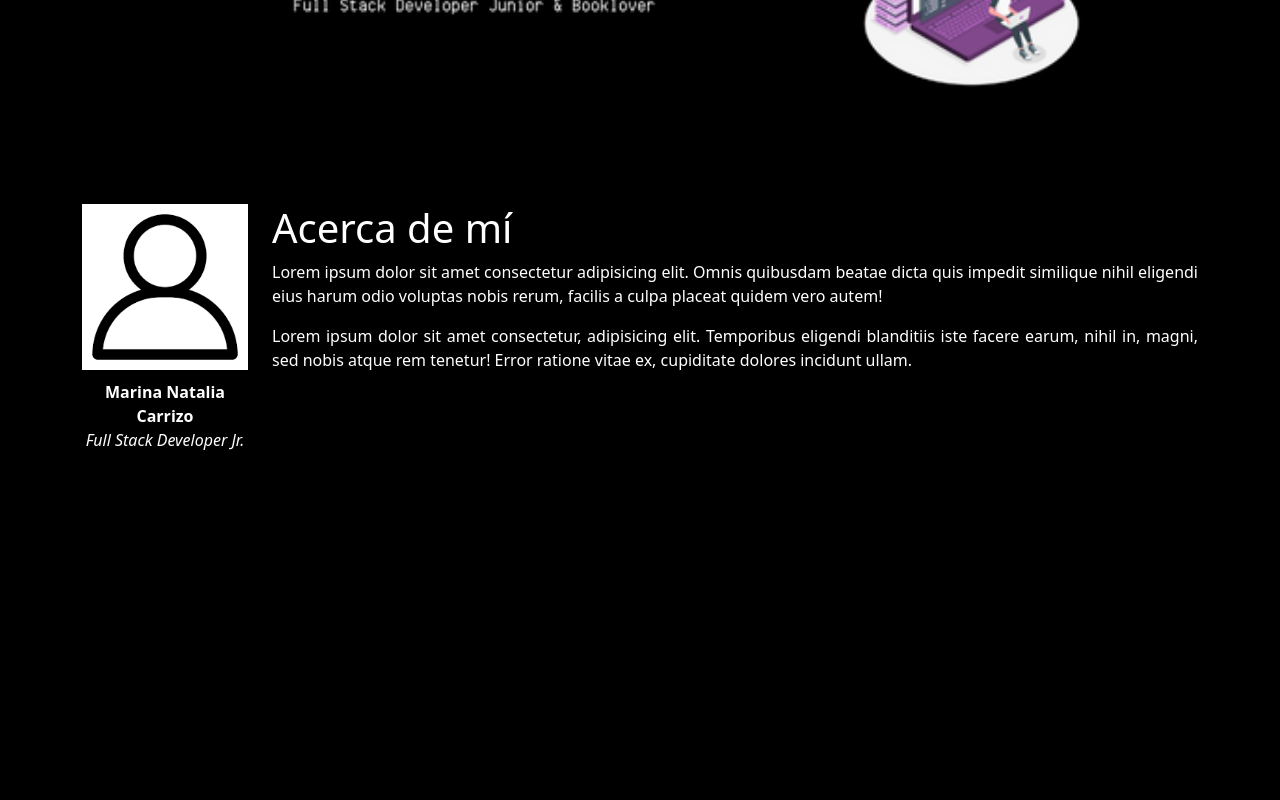
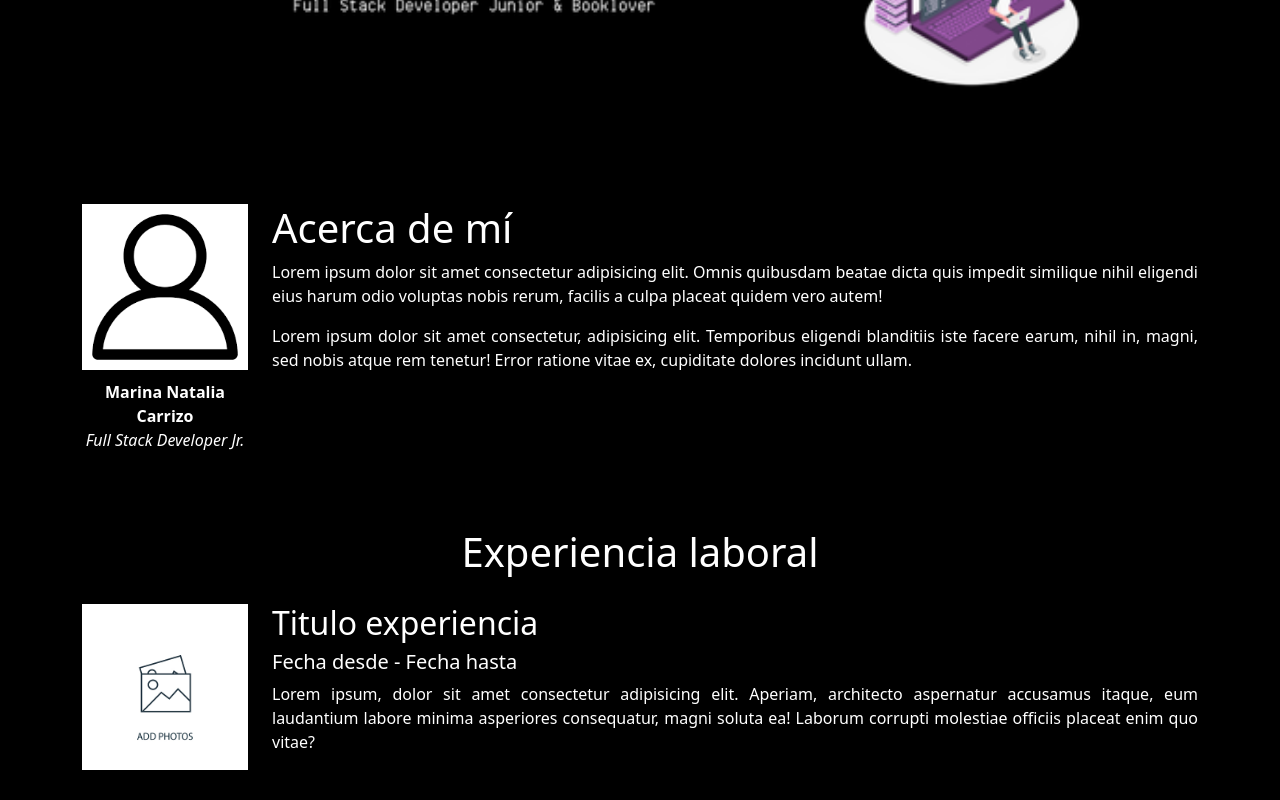
Before and after one commit to marinanc/portfolio-FrontEnd, an Angular app: page / in a window 1280 px wide. Shown: the part 260-1060 px from the top of the page. Before the commit the page ends 800 px from the top, so only its background shows below. Built offline with nearby package versions, Linux system fonts and the light colour scheme.

Commit message:
Update Experience component with example data

```diff
--- a/src/app/app.component.html
+++ b/src/app/app.component.html
@@ -1,4 +1,5 @@
 <div>
   <app-header></app-header>
   <app-about></app-about>
+  <app-experience></app-experience>
 </div>
--- a/src/app/components/about/about.component.html
+++ b/src/app/components/about/about.component.html
@@ -2,7 +2,7 @@
     <div class="row">
         <div class="col-md-2">
             <div class="row">
-                <img src="../../../assets/photo-about.png" alt="my photo" class="img-fluid">
+                <img src="../../../assets/photo-about.png" alt="my photo" class="img-fluid" id="my-photo">
             </div>
             <div class="row text-center" id="name-and-title">
                 <p><strong>Marina Natalia Carrizo</strong>
--- a/src/app/components/experience/experience.component.css
+++ b/src/app/components/experience/experience.component.css
@@ -0,0 +1,8 @@
+.container {
+    padding-top: 30px;
+    padding-bottom: 30px;
+}
+
+#experience-container {
+    padding-top: 20px;
+}
--- a/src/app/components/experience/experience.component.html
+++ b/src/app/components/experience/experience.component.html
@@ -1 +1,21 @@
-<p>experience works!</p>
+<div class="container">
+    <div class="row text-center">
+        <h1>Experiencia laboral</h1>
+    </div>
+    <div id="experience-container">
+        <div class="row" id="experience">
+            <div class="col-md-2" id="img-experience">
+                <img src="../../../assets/default-img.jpg" alt="experience-photo" class="img-fluid">
+            </div>
+            <div class="col-md-10" id="description-experience">
+                <h2>Titulo experiencia</h2>
+                <h5>Fecha desde - Fecha hasta </h5>
+                <p>
+                    Lorem ipsum, dolor sit amet consectetur adipisicing elit. Aperiam, architecto aspernatur
+                    accusamus itaque, eum laudantium labore minima asperiores consequatur, magni soluta ea!
+                    Laborum corrupti molestiae officiis placeat enim quo vitae?
+                </p>
+            </div>
+        </div>
+    </div>
+</div>
```
Also changed, not shown: src/assets/default-img.jpg (added).
